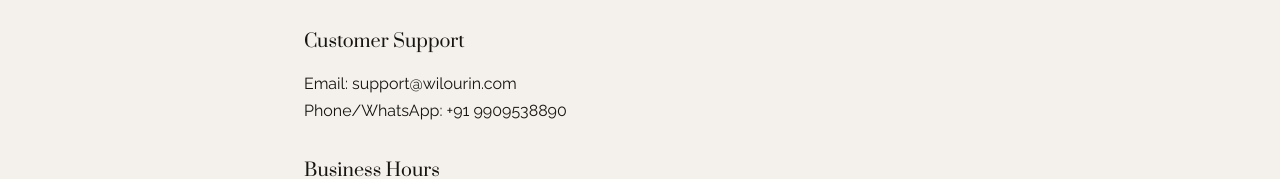
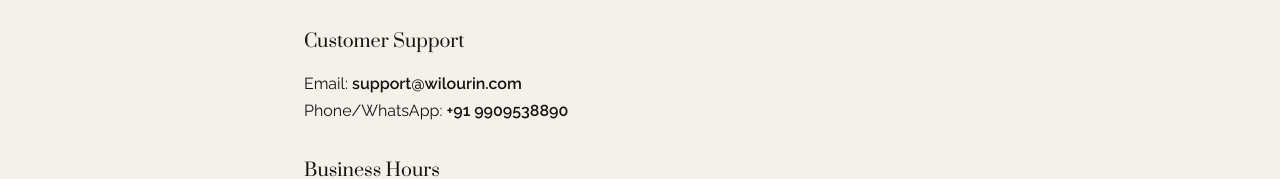
Before and after one commit to arnavh1512-source/Wilourin, a Next.js app: page /contact in a window 1280 px wide. Shown: the part 488-667 px from the top of the page. Built offline with nearby package versions, Linux system fonts and the light colour scheme.

Commit message:
fix: bold contact info

```diff
--- a/app/contact/page.tsx
+++ b/app/contact/page.tsx
@@ -18,8 +18,8 @@
 
         <section style={{ marginBottom: 32 }}>
           <h2 style={{ fontFamily: "'Prata',serif", fontSize: 18, marginBottom: 12 }}>Customer Support</h2>
-          <p>Email: support@wilourin.com</p>
-          <p>Phone/WhatsApp: +91 9909538890</p>
+          <p>Email: <strong>support@wilourin.com</strong></p>
+          <p>Phone/WhatsApp: <strong>+91 9909538890</strong></p>
         </section>
 
         <section style={{ marginBottom: 32 }}>
```
